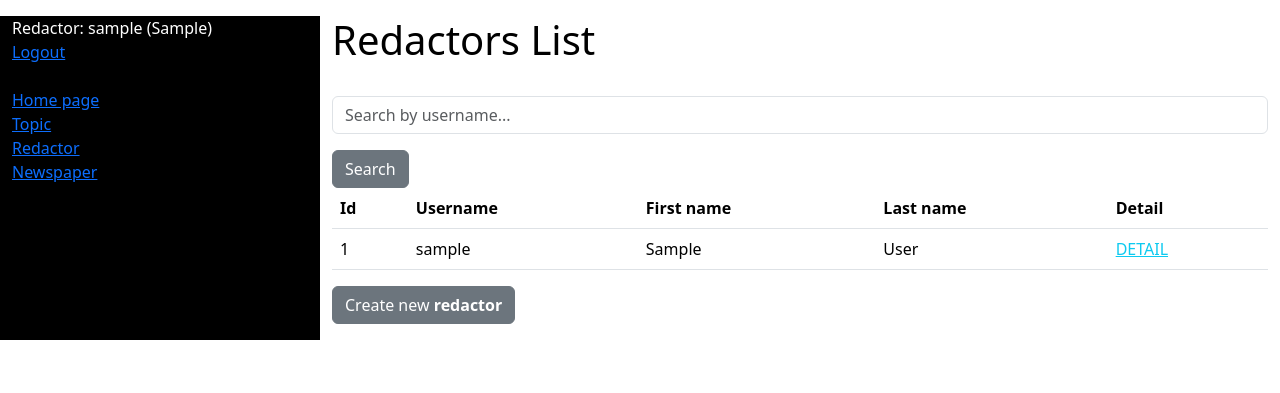
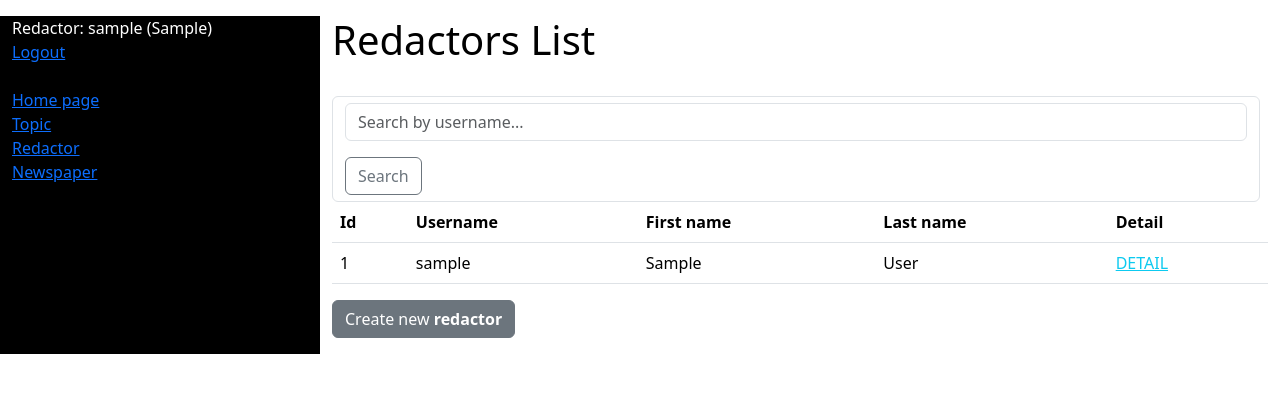
Before and after one commit to muhactive/newspaper-agency, a Django app: page /redactors/ in a window 1280 px wide. Shown: the top 393 px of the page. Run offline with Django 3.2, Linux system fonts and the light colour scheme; the visitor is signed in with stand-in values (Sample User, id 1); data comes from the database, SQL or seed files in the repository; some libraries are stand-ins or nearby versions.

```diff
--- a/templates/includes/search_form.html
+++ b/templates/includes/search_form.html
@@ -1,6 +1,7 @@
 {% load crispy_forms_filters %}
-
-<form action="" method="GET" class="form-inline">
-  {{ search_form|crispy }}
-  <input class="btn btn-secondary" type="submit" value="Search">
-</form>
+<div class="d-flex">
+  <form action="" method="GET" class="form-control me-2">
+    {{ search_form|crispy }}
+    <button class="btn btn-outline-secondary" type="submit">Search</button>
+  </form>
+</div>
```
